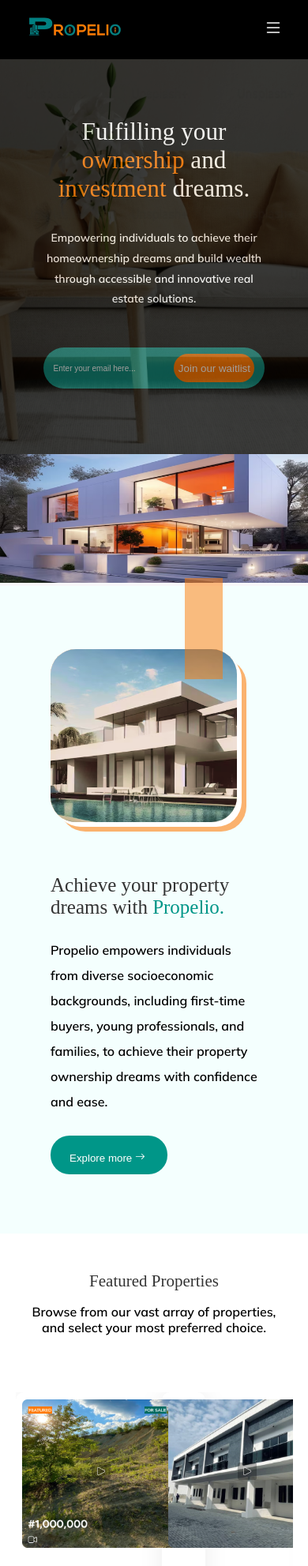
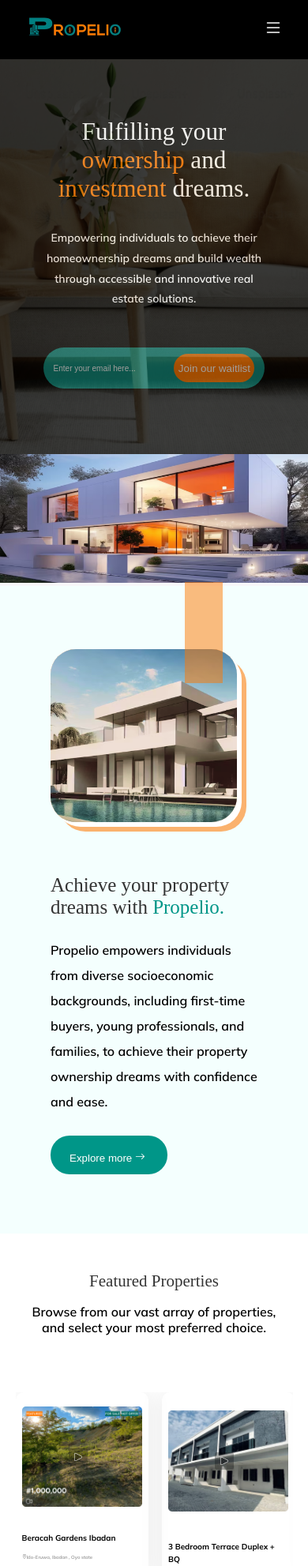
Before and after one commit to Muthimaeenah/propelio-project, a React (Vite) app: page /#/ in a window 390 px wide. Shown: the top 1983 px of the page at 79% size. Built offline with nearby package versions, Linux system fonts and the light colour scheme; a web font is replaced by a local one.

Commit message:
responsiveness

```diff
--- a/src/AchieveComponent/Achieve.css
+++ b/src/AchieveComponent/Achieve.css
@@ -90,7 +90,7 @@
     .section_3B hr{
         height: 8rem;
         position: absolute;
-        top: -40.8%;
+        top: -38.8%;
         left: 72%;
     }
     .section_3A h2{
--- a/src/FeaturedComponent/ProductSlider.css
+++ b/src/FeaturedComponent/ProductSlider.css
@@ -130,7 +130,7 @@
     grid-template-columns: repeat(2,1fr);
   }
   .Project{
-    width: 15rem;
+    width: 10.5rem;
     height: fit-content;
     overflow-x: hidden;
   }
--- a/src/HeaderComponent/Header.css
+++ b/src/HeaderComponent/Header.css
@@ -205,7 +205,7 @@
     .get{
         background-color: #FF7900;
         position: absolute;
-        top: 450px;
+        top: 130px;
         right: 38%;
         margin-top: .5rem;
     }
```
